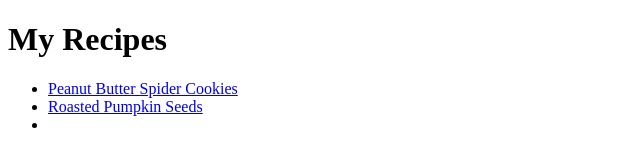
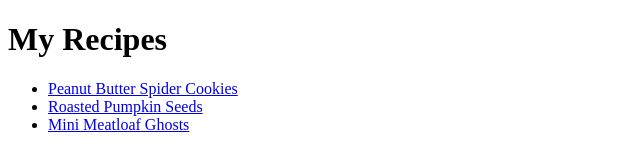
Before and after one commit to RajatTheDev/my-recipes, a plain HTML site: page index.html in a window 1280 px wide. Shown: the whole page, without its empty margins (0-640 px from the left). Drawn offline with Linux system fonts and the light colour scheme.

Commit message:
Added 3rd recipe

```diff
--- a/index.html
+++ b/index.html
@@ -12,7 +12,7 @@
         <ul>
             <li><a href="recipes/peanut-butter-spider-cookies.html">Peanut Butter Spider Cookies</a></li>
             <li><a href="recipes/roasted-pumpkin-seeds.html">Roasted Pumpkin Seeds</a></li>
-            <li><a href=""></a></li>
+            <li><a href="recipes/mini-meatloaf-ghosts.html">Mini Meatloaf Ghosts</a></li>
         </ul>
     </body>
 
```
